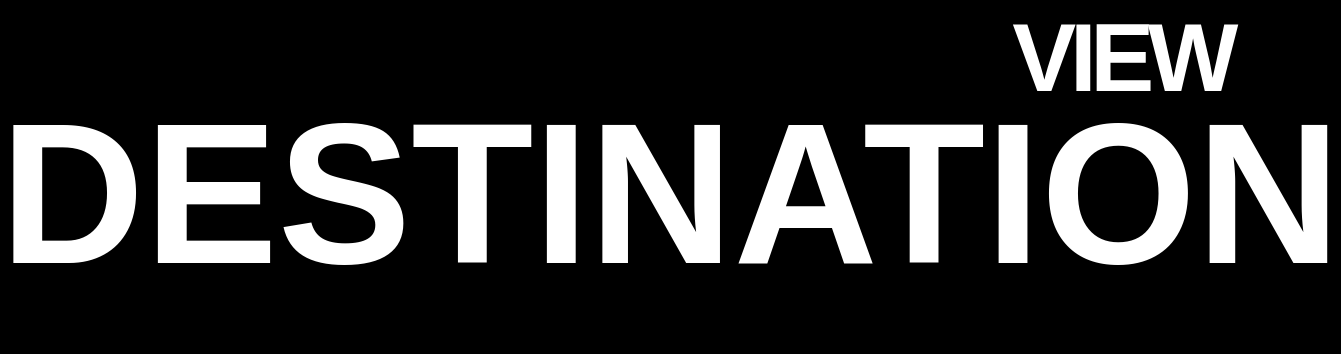
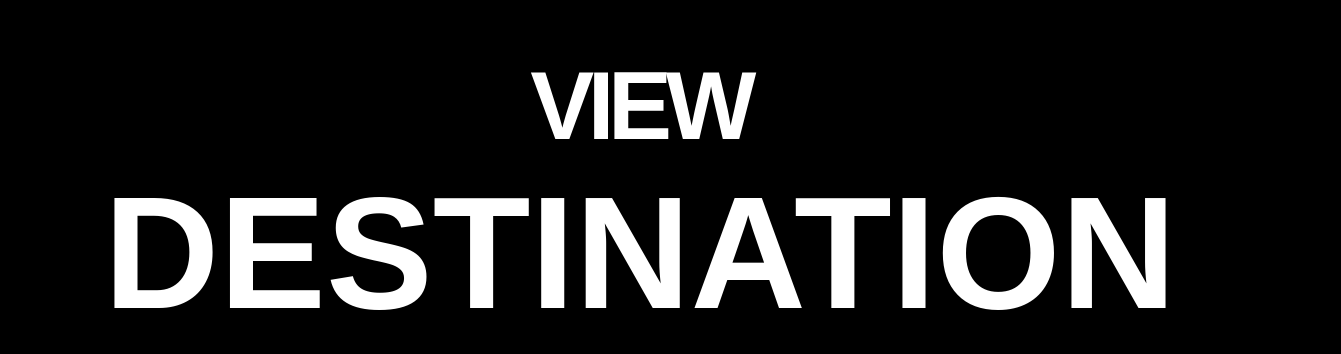
Before and after one commit to martincavil/jalanin-aja-landing, a website: page index.html in a window 1280 px wide. Shown: the part 2332-2686 px from the top of the page, 1341 px wide, since content can reach past the window. Drawn offline with Linux system fonts and the light colour scheme; grey boxes are pictures that could not be loaded.

Commit message:
adjust size

```diff
--- a/assets/stylesheets/style.scss
+++ b/assets/stylesheets/style.scss
@@ -304,6 +304,7 @@ nav {
 
 .section-3 {
   align-items: center;
+  margin: 0 3rem;
 
   > .section-3-h2 {
     width: 100%;
@@ -315,14 +316,11 @@ nav {
       font-size: 6rem;
       font-weight: 600;
       letter-spacing: -0.4rem;
-      position: absolute;
-      right: 3rem;
-      top: -3rem;
     }
 
     > .big-text {
-      font-size: 12.5rem;
-      width: 100%;
+      font-size: 10rem;
+
     }
   }
 
@@ -330,18 +328,19 @@ nav {
     display: flex;
     align-items: center;
     justify-content: space-between;
+    max-width: 100%;
+    place-content: center;
 
-    place-content: center;
 
     > .destination {
       height: 500px;
-      width: 500px;
+      width: 30%;
       overflow: hidden;
       margin: 0 0.5rem;
 
+
       > .destination-image {
           height: 300px;
-          width: 100%;
           background-size: 100%;
           background-position: center;
           object-fit: cover;
```
Also changed, not shown: css/style.css.
